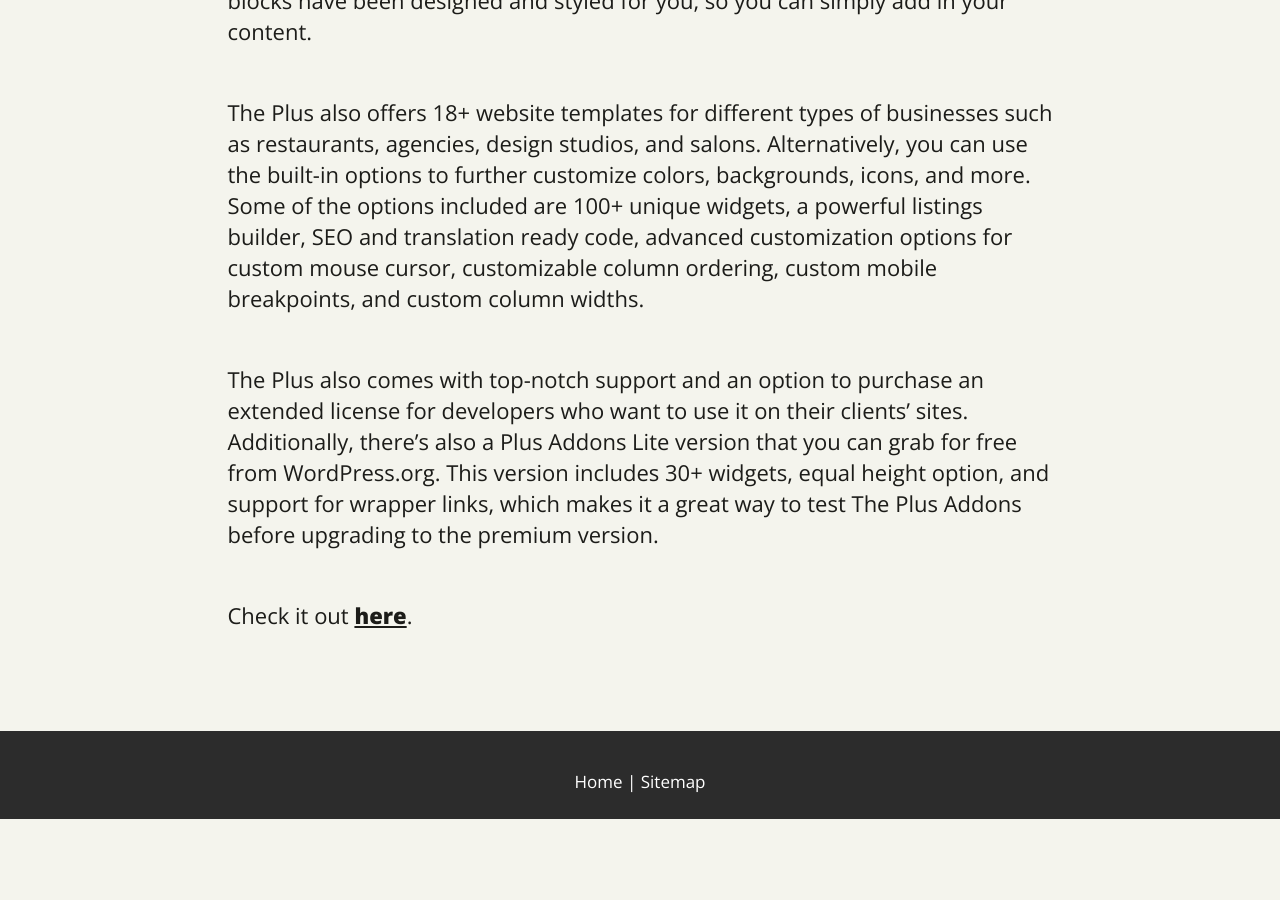
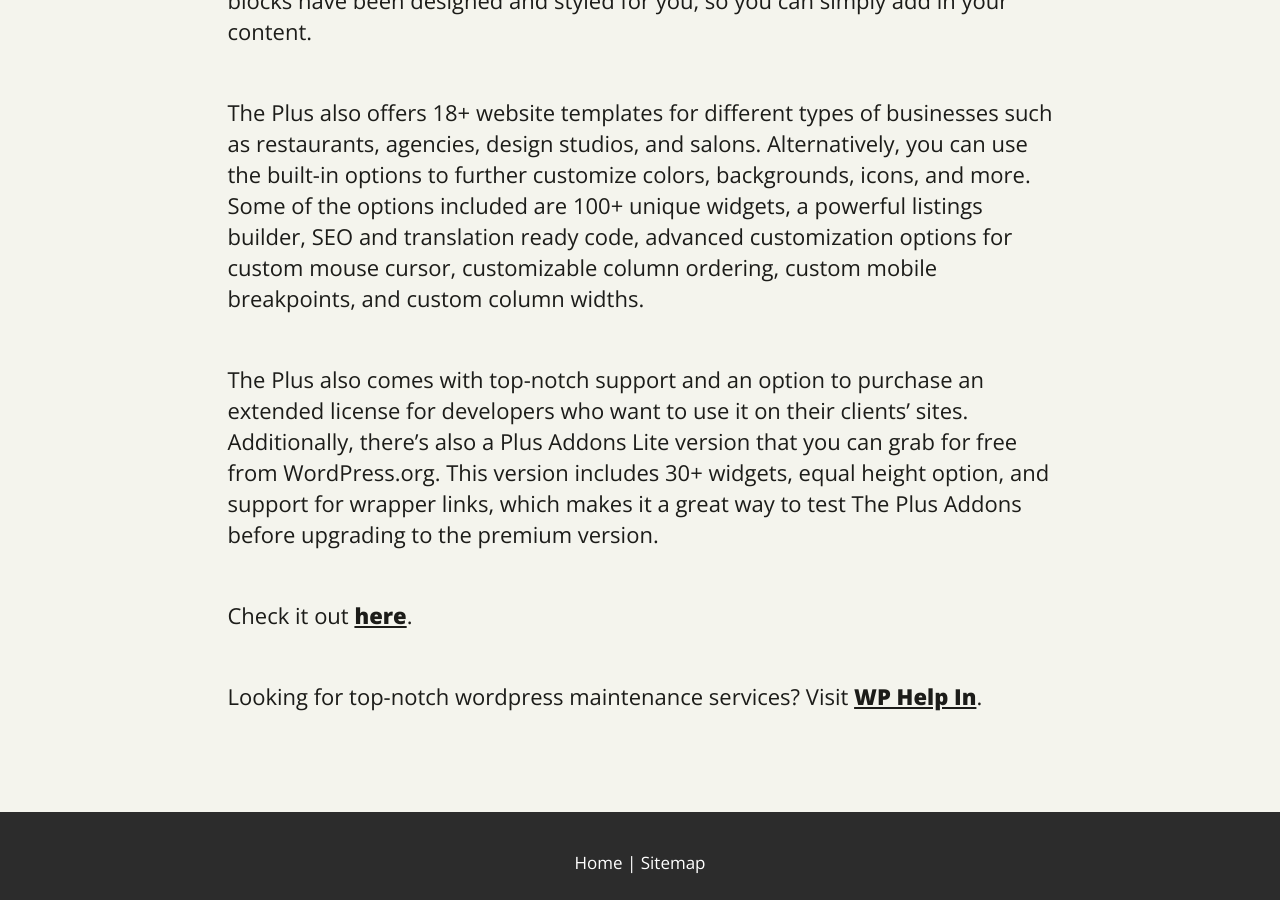
Before and after one commit to sndn/sndn.github.io, a Jekyll site: the page built from _posts/2023-01-15-elementor-addons.md, in a window 1280 px wide and 900 px high, scrolled down 3247 px. Built offline with Jekyll 4.4.1, drawn with Linux system fonts in a browser that asks for light colours; before the commit the page ends 4066 px from its top, so only the background shows below that.

Commit message:
Add files via upload

```diff
--- a/_posts/2023-01-15-elementor-addons.md
+++ b/_posts/2023-01-15-elementor-addons.md
@@ -39,3 +39,5 @@
 The Plus also comes with top-notch support and an option to purchase an extended license for developers who want to use it on their clients' sites. Additionally, there's also a Plus Addons Lite version that you can grab for free from WordPress.org. This version includes 30+ widgets, equal height option, and support for wrapper links, which makes it a great way to test The Plus Addons before upgrading to the premium version.
 
 Check it out [here](https://theplusaddons.com/).
+
+Looking for top-notch wordpress maintenance services? Visit [WP Help In](https://www.wphelpin.com/).
```
